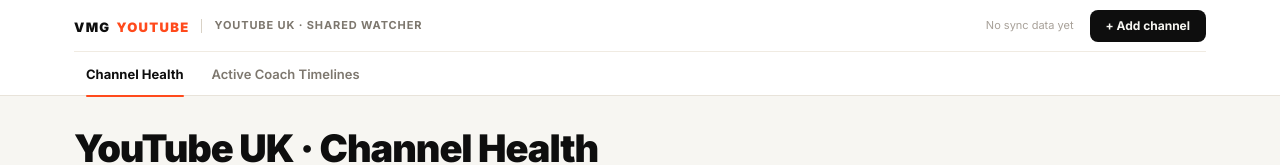
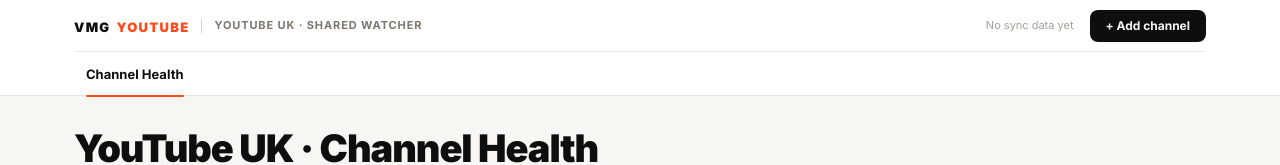
Before and after one commit to leondiaper-ai/youtube-campaign-coach, a Next.js app: page /youtube-uk in a window 1280 px wide. Shown: the top 165 px of the page. Built offline with nearby package versions, Linux system fonts and the light colour scheme.

Commit message:
Hide unfinished Coach tab from James YouTube UK Watcher navigation

```diff
--- a/src/app/youtube-uk/page.tsx
+++ b/src/app/youtube-uk/page.tsx
@@ -262,7 +262,7 @@ export default async function ControlPage({
   /* The same four destinations the page already had, in the shared shell
      rather than hand-drawn pills. The market query is still threaded by
      this page, exactly as before. */
-  const nav = [{ href: '/youtube-uk', label: 'Channel Health', match: '/youtube-uk' }, { href: '/youtube-uk/coach', label: 'Active Coach Timelines', match: '/youtube-uk/coach' }];
+  const nav = [{ href: '/youtube-uk', label: 'Channel Health', match: '/youtube-uk' }];
 
   return (
     <main className="min-h-screen bg-paper text-ink">
```
